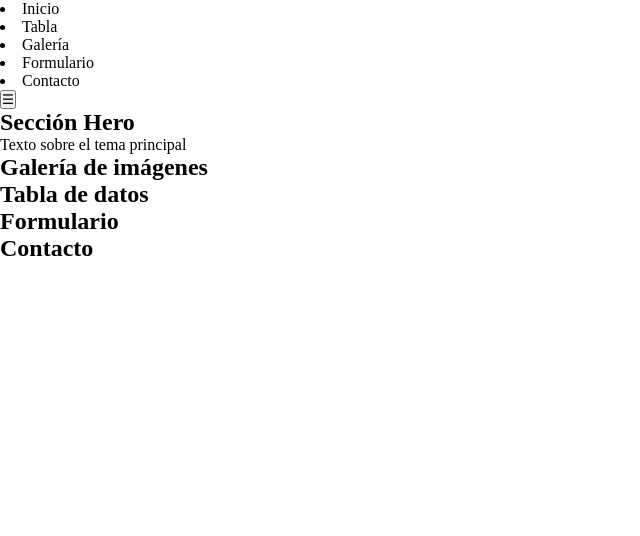
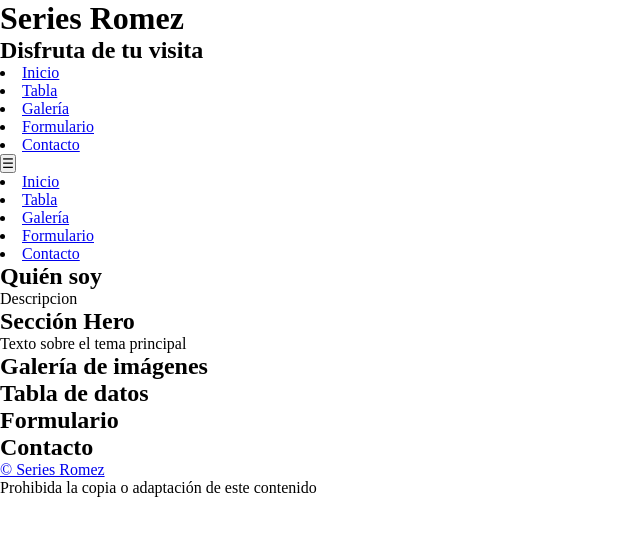
Before and after one commit to srojgam0907/Proyecto-Web-Series-Romez, a plain HTML site: page index.html in a window 1280 px wide. Shown: the whole page, without its empty margins (0-640 px from the left). Drawn offline with Linux system fonts and the light colour scheme.

Commit message:
nav, footer, clases e id

```diff
--- a/index.html
+++ b/index.html
@@ -7,20 +7,36 @@
     <link rel="stylesheet" href="estilo/estilos.css">
 </head>
 <body>
-    <header>
-        <h1></h1>
-        <nav>
-            <li><a>Inicio</a></li>
-            <li><a>Tabla</a></li>
-            <li><a>Galería</a></li>
-            <li><a>Formulario</a></li>
-            <li><a>Contacto</a></li>
+    <header class="site-header">
+        <h1>Series Romez</h1>
+        <h2>Disfruta de tu visita</h2>
+        <nav class="main-nav">
+            <li><a href="#inicio">Inicio</a></li>
+            <li><a href="#tabla">Tabla</a></li>
+            <li><a href="#galeria">Galería</a></li>
+            <li><a href="#form">Formulario</a></li>
+            <li><a href="#contacto">Contacto</a></li>
         </nav>
     </header>
 
+    <!-- BOTON HAMBURGUESA -->
     <button class="open-menu" aria-label="Abrir menú lateral">☰</button>
 
+    <nav id="sideMenu" class="side-menu">
+        <li><a href="#inicio">Inicio</a></li>
+        <li><a href="#tabla">Tabla</a></li>
+        <li><a href="#galeria">Galería</a></li>
+        <li><a href="#form">Formulario</a></li>
+        <li><a href="#contacto">Contacto</a></li>
+    </nav>
+
     <main>
+        <!-- SOBRE MI -->
+        <section id="inicio">
+            <h2>Quién soy</h2>
+            <p>Descripcion</p>
+            <!-- aside: Imagen avatar -->
+        </section>
 
         <!-- SECCIÓN HERO -->
         <section id="hero">
@@ -29,31 +45,33 @@
         </section>
 
         <!-- SECCIÓN GALERÍA -->
-        <section>
+        <section id="galeria">
             <h2>Galería de imágenes</h2>
 
         </section>
 
         <!-- SECCIÓN TABLA -->
-        <section>
+        <section id="tabla">
             <h2>Tabla de datos</h2>
 
         </section>
 
         <!-- SECCIÓN FORMULARIO -->
-        <section>
+        <section id="form">
             <h2>Formulario</h2>
 
         </section>
 
         <!-- SECCIÓN CONTACTO / CIERRE -->
-        <section>
+        <section id="Contacto">
             <h2>Contacto</h2>
 
         </section>
     </main>
 
-    <footer>
+    <footer class="site-footer">
+        <p><a href="#hero">&copy; Series Romez</a></p>
+        <p>Prohibida la copia o adaptación de este contenido</p>
 
     </footer>
 
```
